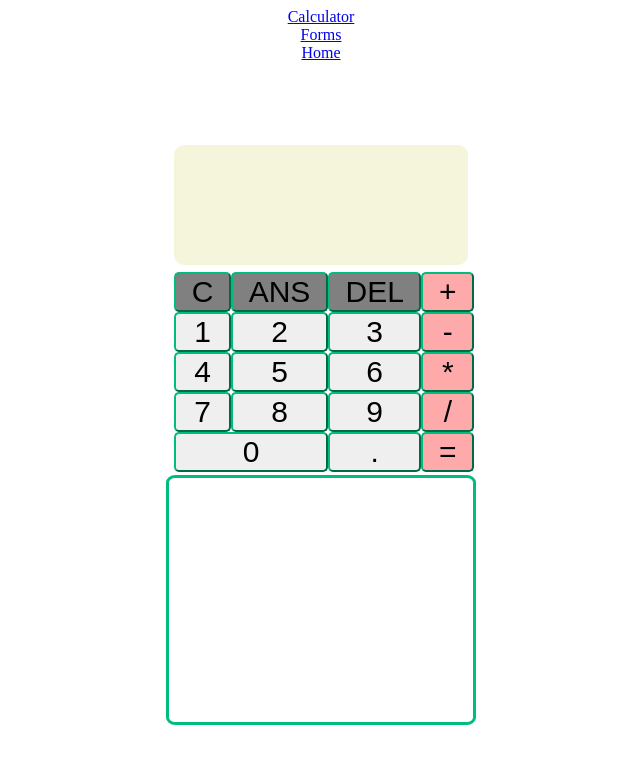
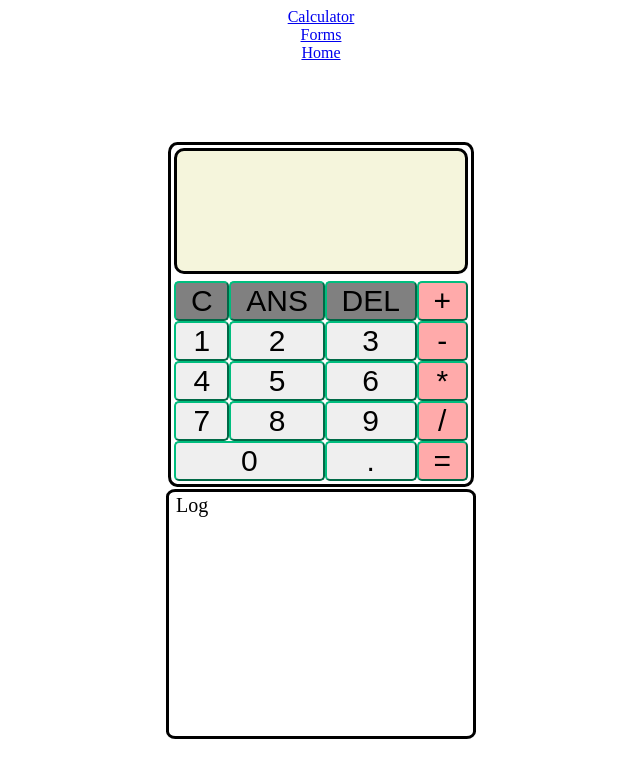
Before and after one commit to haruixu/idatt2105, a Vue app in the folder øving3/calculator-v2/: page /calculator in a window 1280 px wide. Shown: the top 778 px of the page, without its empty margins (319-959 px from the left). Built offline with nearby package versions, Linux system fonts and the light colour scheme.

Commit message:
Added borders to calculator

```diff
--- a/øving3/calculator-v2/src/components/Calculator.vue
+++ b/øving3/calculator-v2/src/components/Calculator.vue
@@ -18,6 +18,8 @@
   display: flex;
   flex-direction: column;
   width:100%;
+  border: solid black;
+  margin-bottom: 2px;
 }
 
 .buttons {
@@ -28,7 +30,6 @@
     'four five six multiply'
     'seven eight nine divide'
     'zero zero point equals';
-  min-width: 300px;
   padding: 0.2rem;
 }
 
@@ -40,7 +41,6 @@ button {
   border-color: #00bd7e;
 }
 
-
 .delete-all, .answer, .delete {
   background-color: gray;
 }
@@ -51,7 +51,7 @@ button {
 
 /* Apply grid areas to buttons */
 .display {
-  font-size: 40px;
+  font-size: 30px;
   color: black;
   grid-area: display;
   text-align: right;
@@ -62,6 +62,7 @@ button {
   background-color: beige;
   border-radius: 10px;
   overflow: auto;
+  border: solid black;
 }
 
 /*.delete-all { grid-area: delete-all; }
--- a/øving3/calculator-v2/src/components/Log.vue
+++ b/øving3/calculator-v2/src/components/Log.vue
@@ -1,5 +1,6 @@
 <template>
   <div class="container">
+    <label>Log</label>
     <ul class="list">
       <li v-for="(expression, index) in equationLog" :key="index">
         {{expression}}
@@ -10,16 +11,21 @@
 
 <style scoped>
 
+label {
+  position: relative;
+  left: 5px;
+  font-size: 20px;
+}
 .container {
   min-height: 30vh;
   max-height: 35vh;
   overflow: auto;
-  border: solid #00bd7e;
+  border: solid black;
   padding: 2px;
 }
 
 .list {
-  font-size: 30px;
+  font-size: 20px;
 }
 
 </style>
```
